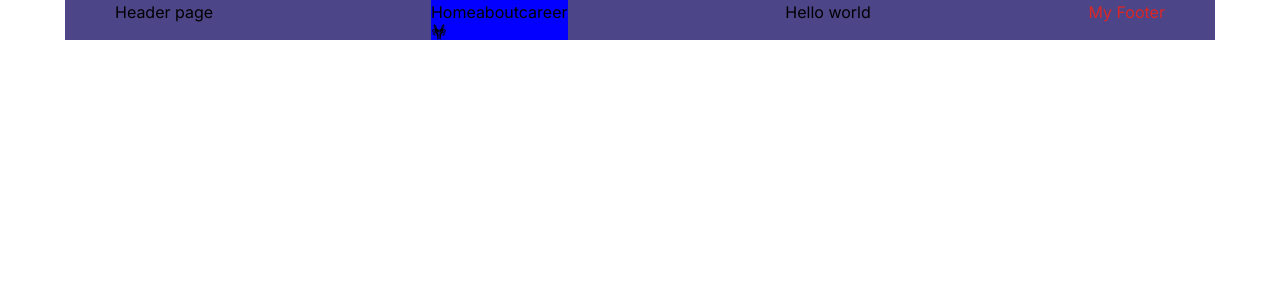
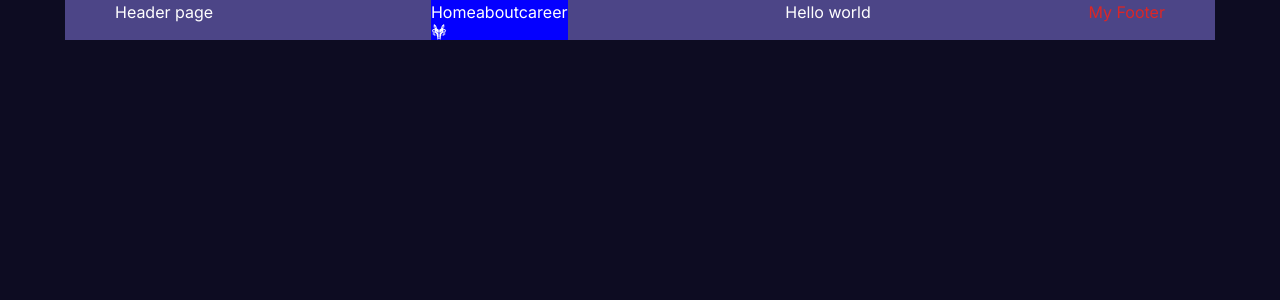
Before and after one commit to messfind/Next, a Next.js app in the folder beta/: page / in a window 1280 px wide. Shown: the top 300 px of the page. Built offline with nearby package versions, Linux system fonts and the light colour scheme.

Commit message:
Update globals.css

```diff
--- a/beta/app/globals.css
+++ b/beta/app/globals.css
@@ -3,13 +3,22 @@
 @tailwind utilities;
 
 :root {
-  --foreground-rgb: 0, 0, 0;
-  --background-start-rgb: 214, 219, 220;
-  --background-end-rgb: 255, 255, 255;
+  --bg: #0d0c22;
+  --bgSoft:#2d2b42;
+  --text:white;
+  --textSoft:#e5e5e5;
+  --btn:#3673fd;
+  /* --background-start-rgb: 214, 219, 220; */
+  /* --background-end-rgb: 255, 255, 255; */
+}
+*{
+  padding: 0;
+  margin: 0;
+
 }
 
 body {
-background-color: white;
-  color: rgb(var(--foreground-rgb));
-  color: black;
+background-color: var(--bg);
+  /* color: rgb(var(--foreground-rgb)); */
+  color: white;
 }
```
